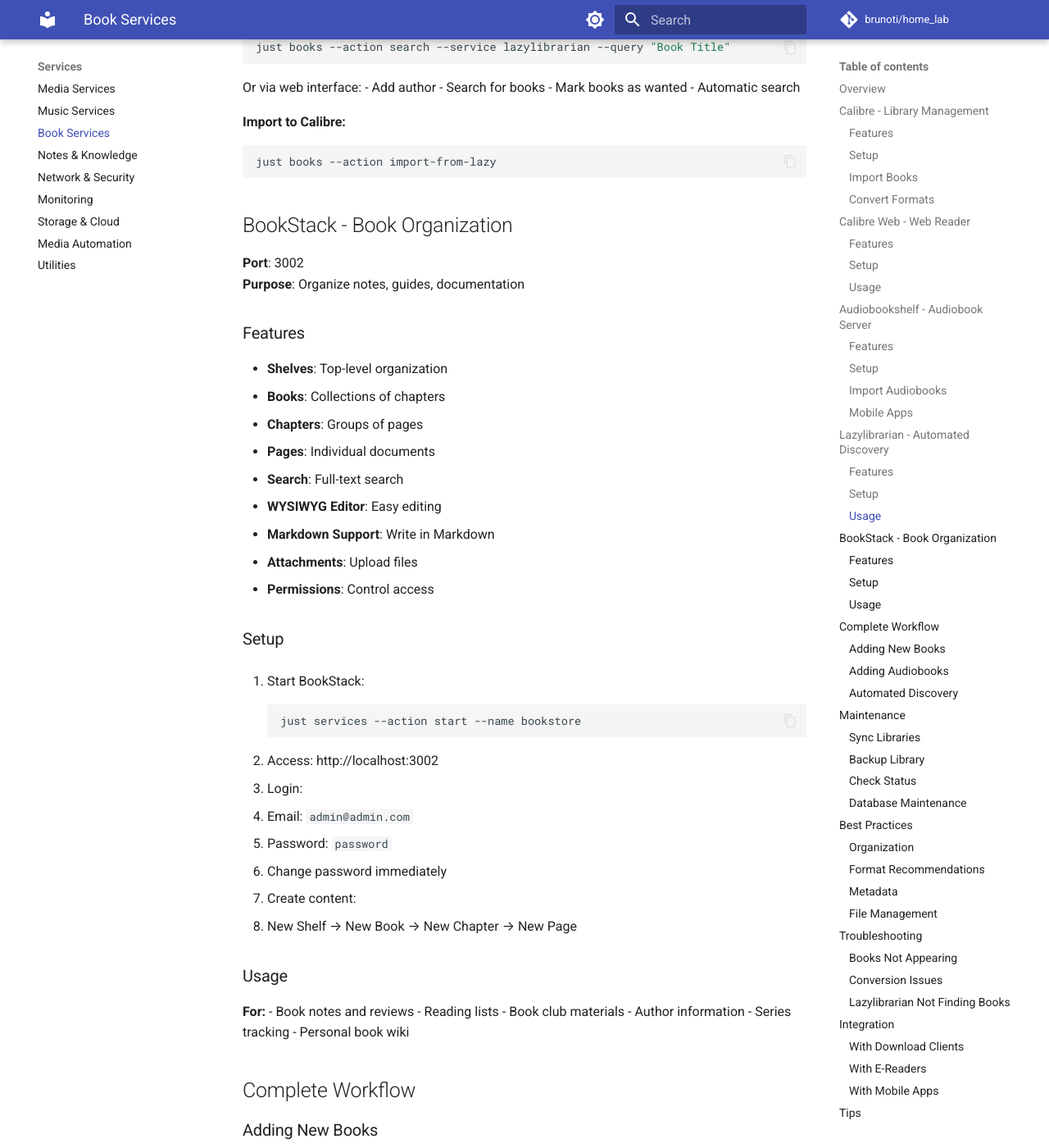
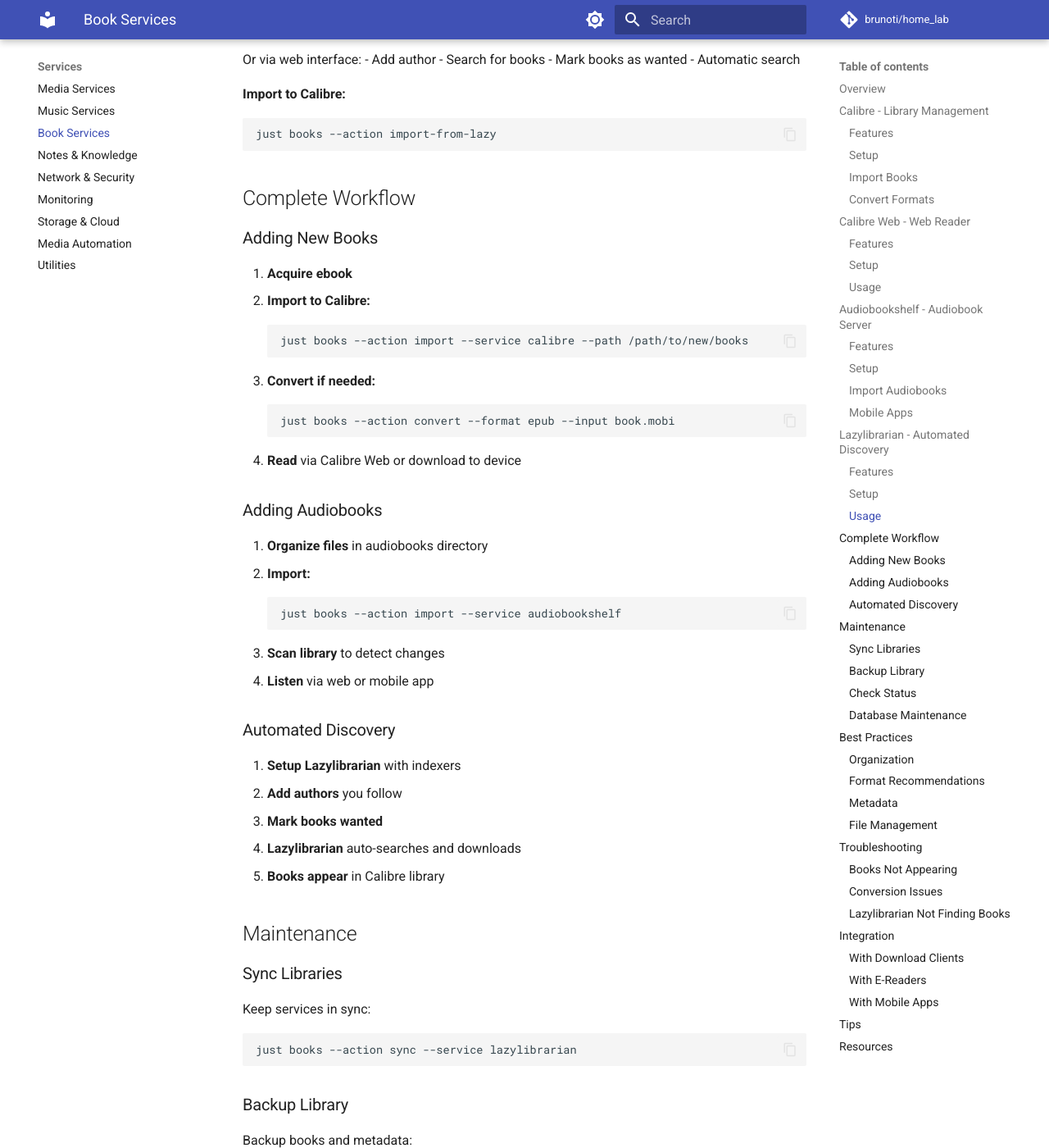
Before and after one commit to brunoti/home_lab, an MkDocs documentation site: the page built from docs/services/books.md, in a window 1280 px wide and 1400 px high, scrolled down 5561 px. Shown: the whole window at 82% size. Built offline with MkDocs 1.6.1 and Material for MkDocs 9.7.7, drawn with Linux system fonts in a browser that asks for light colours; comment, search, counter and statistics services are not loaded; some of the changed text lies outside the part shown.

Commit message:
Remove all bookstore (BookStack) references from documentation
Co-authored-by: brunoti <6011421+brunoti@users.noreply.github.com>

````diff
--- a/docs/services/books.md
+++ b/docs/services/books.md
@@ -10,7 +10,6 @@ The home lab provides a complete book ecosystem:
 2. **Calibre Web**: Web reader interface
 3. **Audiobookshelf**: Audiobook streaming
 4. **Lazylibrarian**: Automated ebook discovery
-5. **Bookstore** (BookStack): Book organization and documentation
 
 All services share the same book library when configured.
 
@@ -244,50 +243,6 @@ Or via web interface:
 just books --action import-from-lazy
 ```
 
-## BookStack - Book Organization
-
-**Port**: 3002
-**Purpose**: Organize notes, guides, documentation
-
-### Features
-
-- **Shelves**: Top-level organization
-- **Books**: Collections of chapters
-- **Chapters**: Groups of pages
-- **Pages**: Individual documents
-- **Search**: Full-text search
-- **WYSIWYG Editor**: Easy editing
-- **Markdown Support**: Write in Markdown
-- **Attachments**: Upload files
-- **Permissions**: Control access
-
-### Setup
-
-1. Start BookStack:
-```bash
-just services --action start --name bookstore
-```
-
-2. Access: http://localhost:3002
-
-3. Login:
-   - Email: `admin@admin.com`
-   - Password: `password`
-   - Change password immediately
-
-4. Create content:
-   - New Shelf → New Book → New Chapter → New Page
-
-### Usage
-
-**For:**
-- Book notes and reviews
-- Reading lists
-- Book club materials
-- Author information
-- Series tracking
-- Personal book wiki
-
 ## Complete Workflow
 
 ### Adding New Books
@@ -471,7 +426,6 @@ Use OPDS catalog from Calibre Web:
 7. **Calibre Web for Access**: Easy remote reading
 8. **Lazylibrarian for Discovery**: Find new books
 9. **Audiobookshelf for Audio**: Great mobile experience
-10. **BookStack for Notes**: Document your reading
 
 ## Resources
 
@@ -479,4 +433,3 @@ Use OPDS catalog from Calibre Web:
 - Calibre Web wiki
 - Audiobookshelf docs
 - Lazylibrarian wiki
-- BookStack documentation
````
Also changed, not shown: CHANGES.md (+2 -2 lines), PROJECT_PLAN.md (+3 -6 lines), README.md (+1 -2 lines), RESTRUCTURE_SUMMARY.md (+1 -1 lines), docs/architecture/modular-services.md (+1 -1 lines), docs/index.md (+1 -1 lines).
